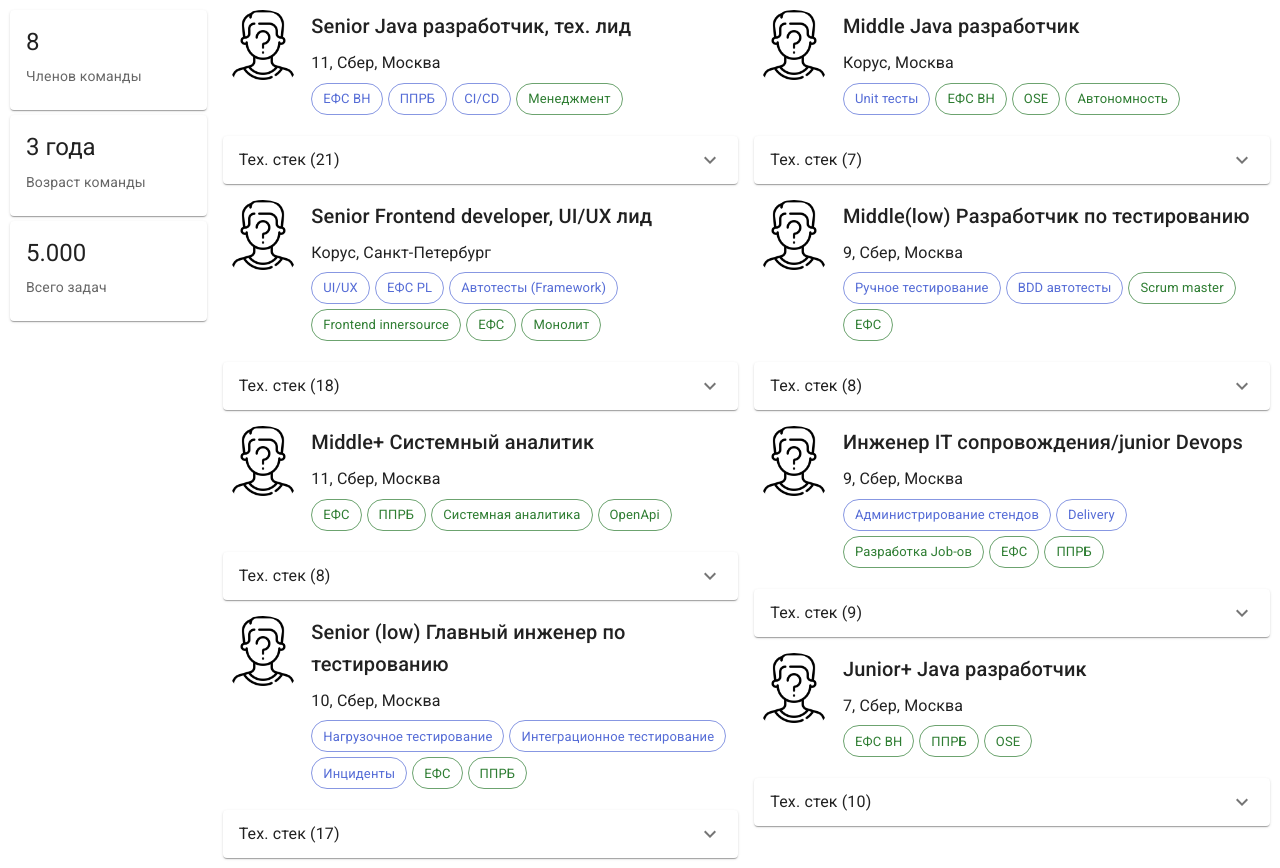
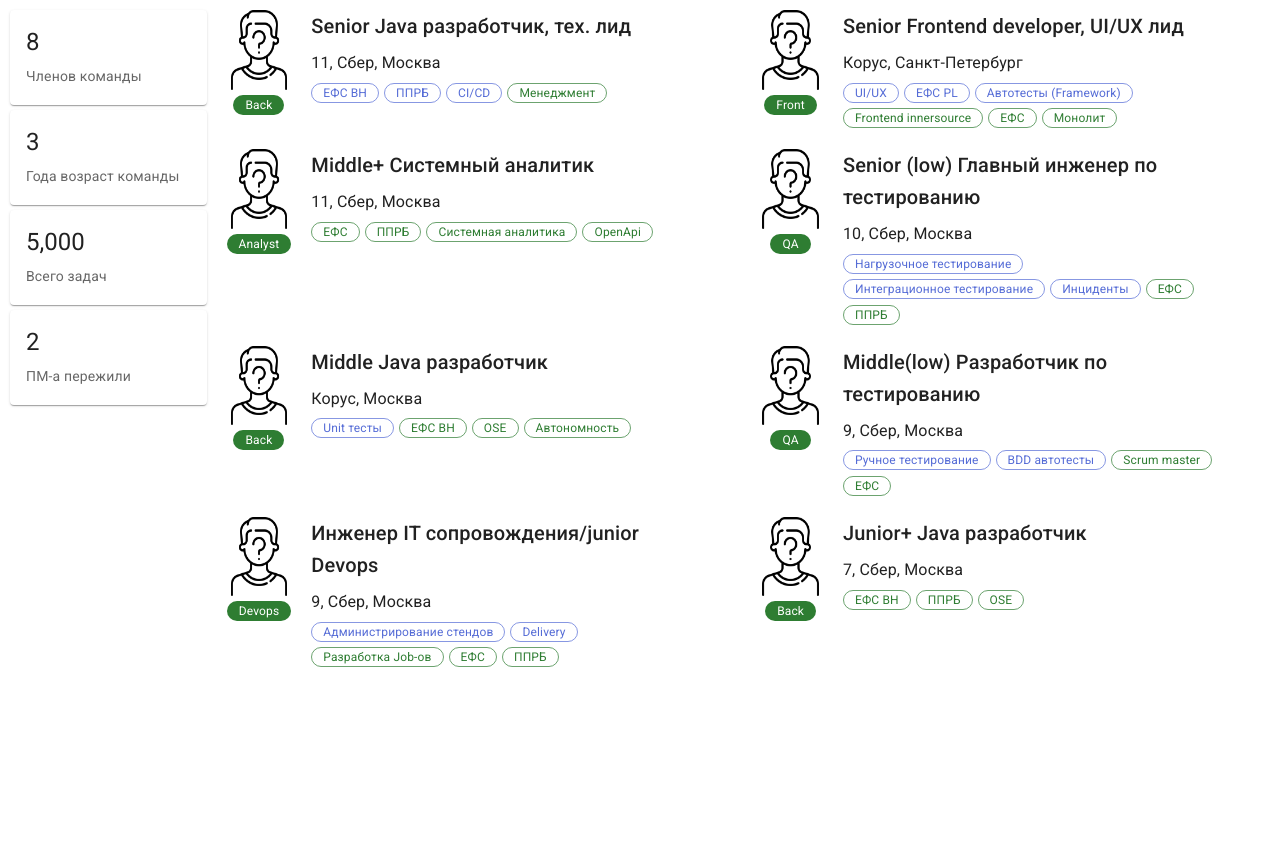
Before and after one commit to Dimsy/team-promotion, a React (Create React App) app: page / in a window 1280 px wide. After the commit the page ends 800 px from the top, so only its background shows below. Built offline with nearby package versions, Linux system fonts and the light colour scheme.

Commit message:
переработка верстки

```diff
--- a/package.json
+++ b/package.json
@@ -11,6 +11,7 @@
     "@types/react": "latest",
     "@types/react-dom": "latest",
     "react": "latest",
+    "react-countup": "^6.4.2",
     "react-dom": "latest",
     "react-scripts": "latest",
     "typescript": "latest"
--- a/src/App.tsx
+++ b/src/App.tsx
@@ -10,7 +10,6 @@ import Grid from '@mui/material/Grid';
 import CardMedia from '@mui/material/CardMedia';
 import Card from '@mui/material/Card';
 import Avatar from '@mui/material/Avatar';
-import { VisDonut, VisLine, VisAxis } from '@unovis/react'
 import Chip from '@mui/material/Chip';
 import Badge from '@mui/material/Badge';
 import Stack from '@mui/material/Stack';
@@ -24,6 +23,8 @@ import { Button, CardActionArea, CardActions } from '@mui/material';
 import manpng from './static/gender-identity.png';
 import {Simulate} from "react-dom/test-utils";
 import play = Simulate.play;
+import CountUp from "react-countup";
+import {PlayerDescriptionModal} from "./PlayerDescriptionModal";
 
 
 const data = [
@@ -33,6 +34,7 @@ const data = [
         position: 'Senior Java разработчик, тех. лид',
         company: 'Сбер',
         city: 'Москва',
+        type: 'Back',
         skills: [
             'k8s',
             'openshift',
@@ -71,6 +73,7 @@ const data = [
         position: 'Senior (low) Главный инженер по тестированию',
         company: 'Сбер',
         city: 'Москва',
+        type: 'QA',
         skills: [
             'SQL',
             'oracle',
@@ -104,6 +107,7 @@ const data = [
         level: 11,
         position: 'Senior Frontend developer, UI/UX лид',
         company: 'Корус',
+        type: 'Front',
         city: 'Санкт-Петербург',
         skills: [
             'JavaScript',
@@ -140,6 +144,7 @@ const data = [
         level: 9,
         position: 'Middle Java разработчик',
         city: 'Москва',
+        type: 'Back',
         company: 'Корус',
         skills: [
             'Java',
@@ -163,6 +168,7 @@ const data = [
         level: 9,
         position: 'Middle(low) Разработчик по тестированию',
         company: 'Сбер',
+        type: 'QA',
         city: 'Москва',
         skills: [
             'JavaScript',
@@ -186,6 +192,7 @@ const data = [
         name: '-',
         level: 9,
         position: 'Инженер IT сопровождения/junior Devops',
+        type: 'Devops',
         company: 'Сбер',
         city: 'Москва',
         skills: [
@@ -212,6 +219,7 @@ const data = [
         name: '-',
         level: 7,
         position: 'Junior+ Java разработчик',
+        type: 'Back',
         city: 'Москва',
         company: 'Сбер',
         skills: [
@@ -237,6 +245,7 @@ const data = [
         level: 11,
         position: 'Middle+ Системный аналитик',
         city: 'Москва',
+        type: 'Analyst',
         company: 'Сбер',
         skills: [
             'GIT',
@@ -260,12 +269,17 @@ const data = [
 data.sort((a,b) => a.level > b.level ? -1 : 1);
 
 export default function App() {
+    const [selectedPlayer, setSelectedPlayer] = React.useState(null)
+
+    const dropSelectedPlayer = () => setSelectedPlayer(null)
+
+
     const Metric = ({label, subLabel}) =>  {
         return (
-            <Card style={{marginBottom: 5}}>
+            <Card style={{marginBottom: 5, flex: 1}}>
                 <CardContent>
                     <Typography gutterBottom variant="h5" component="div">
-                        {label}
+                        <CountUp start={0} end={label} duration={Math.random() * (5 - 2) + 2} />
                     </Typography>
                     <Typography variant="body2" color="text.secondary">
                         {subLabel}
@@ -277,75 +291,69 @@ export default function App() {
 
     const renderPlayer = (player) => {
         return (
-            <Grid item xs={12}>
-                <Grid container spacing={2}>
-                    <Grid item xs={2}>
-                        <Avatar alt="Remy Sharp" src={manpng} sx={{width: 80, height: 80}}/>
+            <Grid item xs={12} sm={12} md={6} lg={6} xl={6} style={{ cursor: 'pointer'}} onClick={() => setSelectedPlayer(player)}>
+                <Grid container spacing={2} flexGrow={1}>
+                    <Grid item xs={2} style={{alignItems: 'center', display: 'flex', flexDirection: 'column'}}>
+                        <div><img alt="Remy Sharp" src={manpng} style={{width: '100%', height: '100%'}}/></div>
+                        <Chip label={player.type} color="success" style={{ height: 20, fontSize: 12, marginTop: 5 }}/>
                     </Grid>
-                    <Grid item xs={10}>
+                    <Grid item xs={9}>
                         <Typography variant="h6" gutterBottom>
                             {`${player.position}`}
                         </Typography>
                         <Typography variant="subtitle1" gutterBottom>
                             {`${!!player.level && player.company !== 'Корус' ? player.level+', ' : ''} ${player.company}, ${player.city}`}
                         </Typography>
-                            {player.specs.map((spec) => {
-                                    if (spec.indexOf('^') != -1) {
-                                        return (
-                                            <Chip label={spec.replaceAll('^','')} color="primary" variant="outlined" style={{marginRight: 5, marginBottom: 5}}/>
-                                        );
-                                    } else {
-                                        return (
-                                            <Chip label={spec} color="success" variant="outlined" style={{marginRight: 5, marginBottom: 5}}/>
-                                        )
-                                    }
-                                }
-                            )}
+                        {player.specs.map((spec) => {
+                            const isLead = spec.includes('^')
+                            return (
+                                <Chip label={spec.replaceAll('^', '')} color={isLead ? "primary" : "success"}
+                                      variant="outlined"
+                                      style={{marginRight: 5, height: 20, fontSize: 12, marginBottom: 5}}/>
+                            )
+                        })}
                     </Grid>
-                    <Grid item xs={12}>
-                        <Accordion>
-                            <AccordionSummary
-                                expandIcon={<ExpandMoreIcon />}
-                                aria-controls="panel1a-content"
-                                id="panel1a-header"
-                            >
-                                <Typography>{`Тех. стек (${player.skills.length})`}</Typography>
-                            </AccordionSummary>
-                            <AccordionDetails>
-                                <Typography variant="body2" gutterBottom>
-                                    {player.skills.map((skill) => <Chip label={skill} style={{marginRight: 5, marginBottom: 5}}/>)}
-                                </Typography>
-                                <Typography variant="body1" gutterBottom >
-                                    {player.comments}
-                                </Typography>
-                            </AccordionDetails>
-                        </Accordion>
-                    </Grid>
+                    {/*<Grid item xs={12}>*/}
+                    {/*    <Accordion>*/}
+                    {/*        <AccordionSummary*/}
+                    {/*            expandIcon={<ExpandMoreIcon />}*/}
+                    {/*            aria-controls="panel1a-content"*/}
+                    {/*            id="panel1a-header"*/}
+                    {/*        >*/}
+                    {/*            <Typography>{`Тех. стек (${player.skills.length})`}</Typography>*/}
+                    {/*        </AccordionSummary>*/}
+                    {/*        <AccordionDetails>*/}
+                    {/*            <Typography variant="body2" gutterBottom>*/}
+                    {/*                {player.skills.map((skill) => <Chip label={skill} style={{marginRight: 5, marginBottom: 5}}/>)}*/}
+                    {/*            </Typography>*/}
+                    {/*            <Typography variant="body1" gutterBottom >*/}
+                    {/*                {player.comments}*/}
+                    {/*            </Typography>*/}
+                    {/*        </AccordionDetails>*/}
+                    {/*    </Accordion>*/}
+                    {/*</Grid>*/}
                 </Grid>
             </Grid>
         );
     };
   return (
+      <>
     <Container maxWidth="xl" style={{padding: 10}}>
         <Grid container spacing={2}>
-            <Grid item xs={2}>
-                <Box flexGrow={1}>
+            <Grid item xs={12} sm={12} md={2} lg={2}>
+                <Grid sx={{ display: 'flex', flexDirection: { xs: "row", md: "column"}, height: { xs: 100, md: 400 }  }}>
                     <Metric label={data.length} subLabel={'Членов команды'}/>
-                    <Metric label={'3 года'} subLabel={'Возраст команды'}/>
-                    <Metric label={'5.000'} subLabel={'Всего задач'}/>
-                </Box>
-            </Grid>
-            <Grid item xs={5}>
-                <Grid container spacing={2}>
-                    {data.slice(0,4).map((player) => renderPlayer(player))}
+                    <Metric label={3} subLabel={'Года возраст команды'}/>
+                    <Metric label={5000} subLabel={'Всего задач'}/>
+                    <Metric label={2} subLabel={'ПМ-а пережили'}/>
                 </Grid>
             </Grid>
-            <Grid item xs={5}>
-                <Grid container spacing={2}>
-                    {data.slice(4,8).map((player) => renderPlayer(player))}
-                </Grid>
+            <Grid container item xs={12} sm={12} md={10} lg={10} spacing={2}>
+                {data.map((player) => renderPlayer(player))}
             </Grid>
         </Grid>
     </Container>
+    <PlayerDescriptionModal isOpened={Boolean(selectedPlayer)} handleClose={dropSelectedPlayer} />
+    </>
   );
 }
--- /dev/null
+++ b/src/PlayerDescriptionModal.tsx
@@ -0,0 +1,36 @@
+import React from 'react'
+import {Modal} from "@mui/material";
+import Box from "@mui/material/Box";
+import Typography from "@mui/material/Typography";
+
+const style = {
+    position: 'absolute' as 'absolute',
+    top: '50%',
+    left: '50%',
+    transform: 'translate(-50%, -50%)',
+    width: 400,
+    bgcolor: 'background.paper',
+    border: '2px solid #000',
+    boxShadow: 24,
+    p: 4,
+};
+
+export const PlayerDescriptionModal = ({isOpened, handleClose}) => {
+    return (
+        <Modal
+            open={isOpened}
+            onClose={handleClose}
+            aria-labelledby="modal-modal-title"
+            aria-describedby="modal-modal-description"
+        >
+            <Box sx={style}>
+                <Typography id="modal-modal-title" variant="h6" component="h2">
+                    Text in a modal
+                </Typography>
+                <Typography id="modal-modal-description" sx={{ mt: 2 }}>
+                    Duis mollis, est non commodo luctus, nisi erat porttitor ligula.
+                </Typography>
+            </Box>
+        </Modal>
+    )
+}
```
Also changed, not shown: src/Counter.tsx (added, +9 -0 lines), 1 other file (tests, documents, lock files or other folders).
